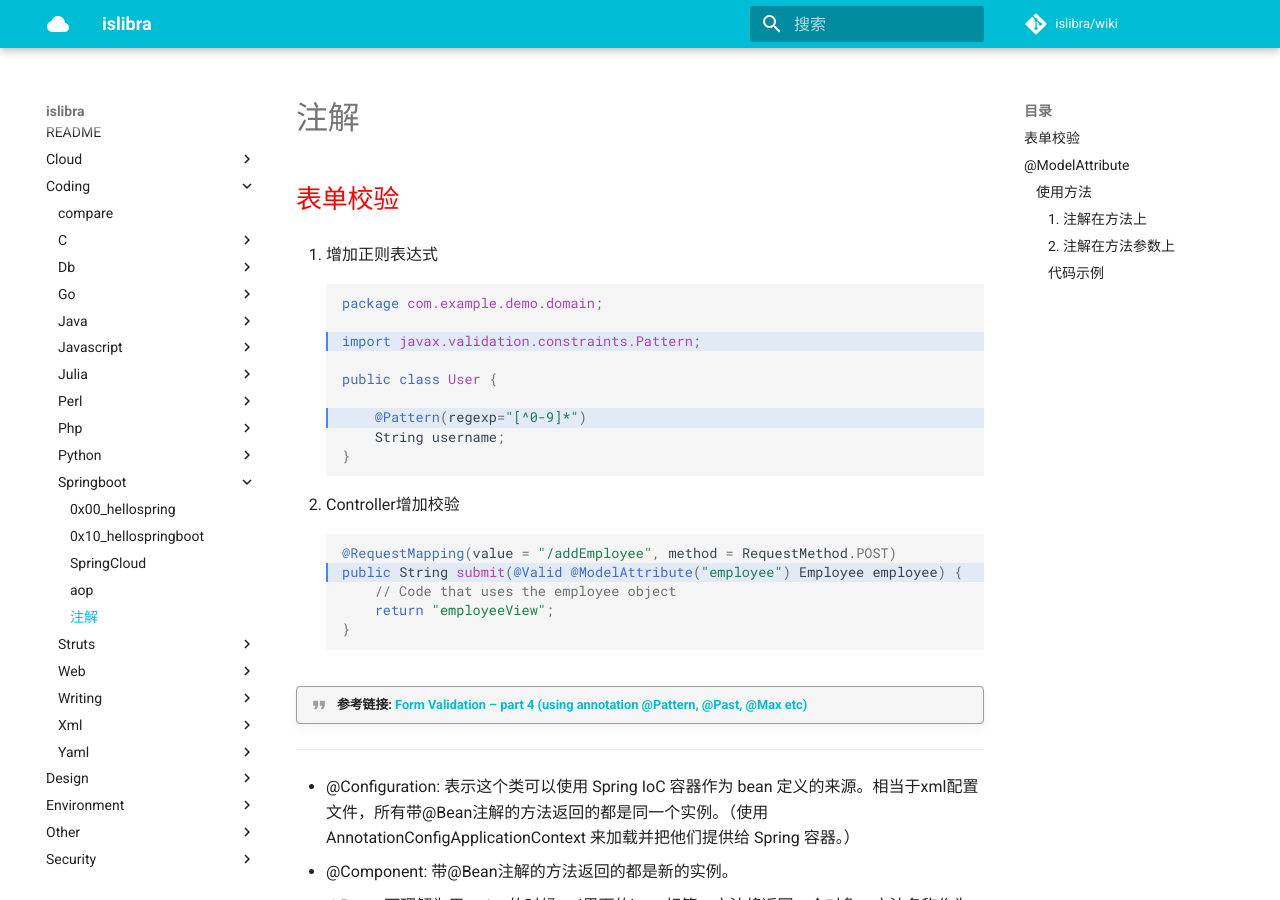
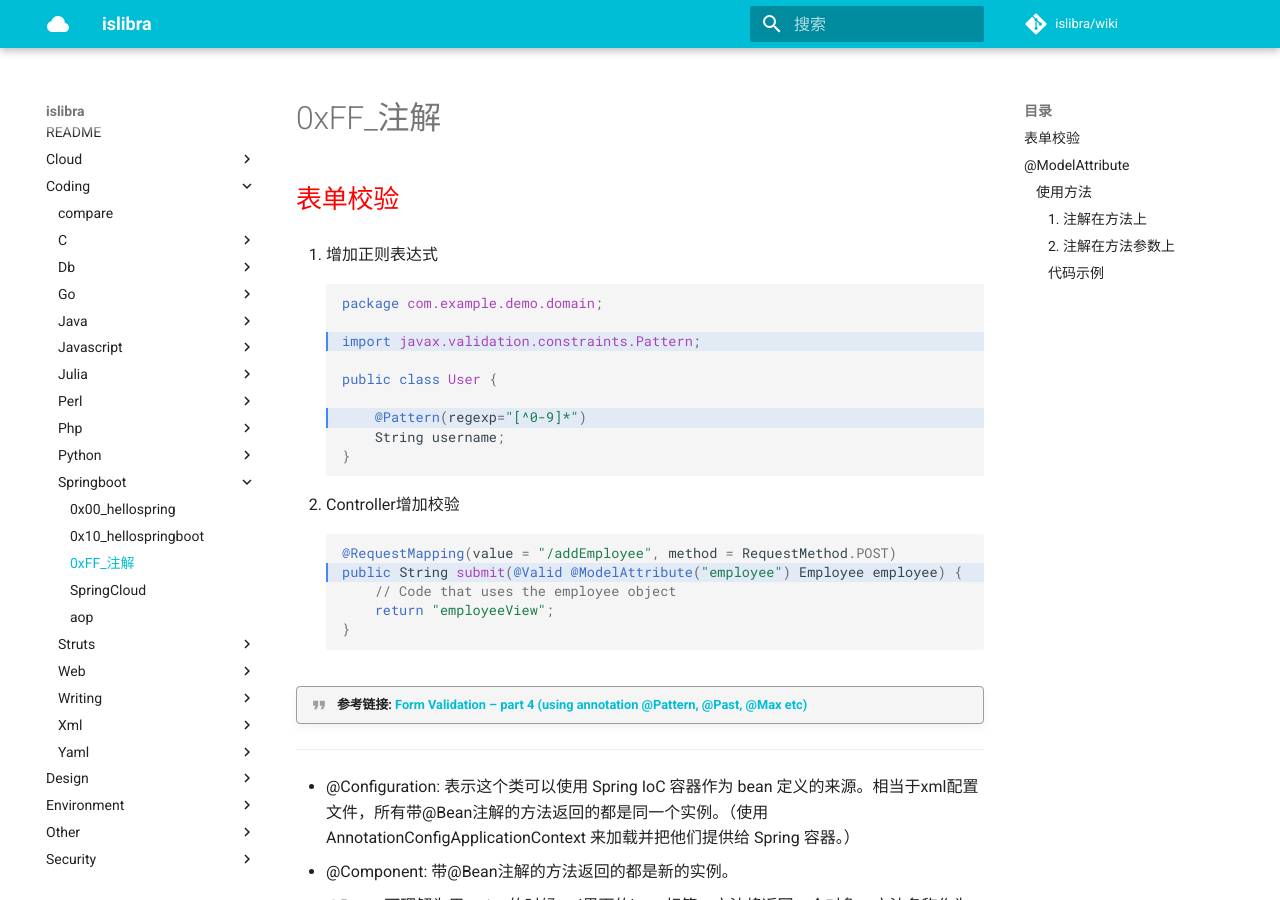
Before and after one commit to islibra/wiki, an MkDocs documentation site: the page built from docs/coding/springboot/0xFF_注解.md, in a window 1280 px wide and 900 px high. Built offline with MkDocs 1.6.1 and Material for MkDocs 9.7.7, drawn with Linux system fonts in a browser that asks for light colours; comment, search, counter and statistics services are not loaded.

Commit message:
Update and rename 注解.md to 0xFF_注解.md

```diff
--- a/docs/coding/springboot/注解.md
+++ b/docs/coding/springboot/0xFF_注解.md
@@ -1,4 +1,4 @@
-# 注解
+# 0xFF_注解
 
 ## 表单校验
 
```
